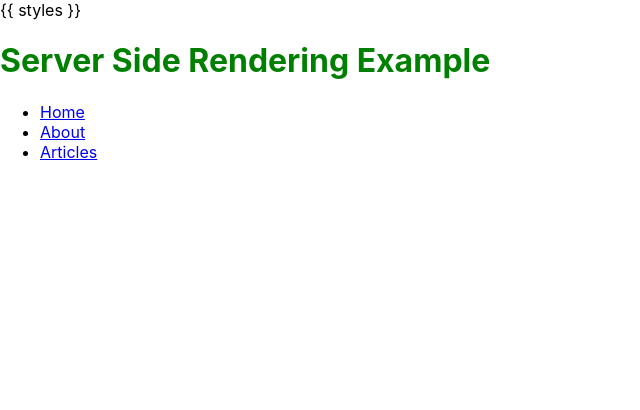
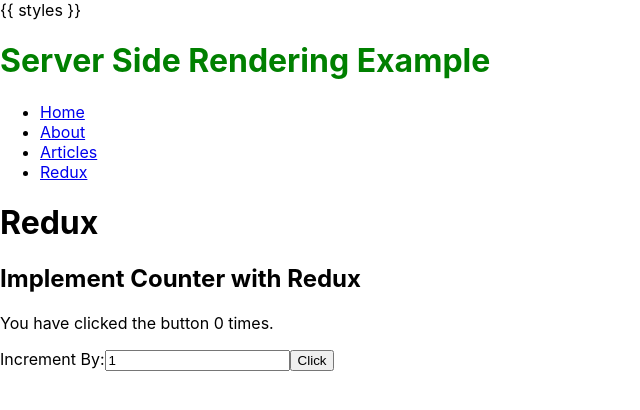
Before and after one commit to Divewitholeg/react-ssr-example, a React (Create React App) app: page /redux in a window 1280 px wide. Shown: the top 410 px of the page, without its empty margins (0-640 px from the left). Built offline with nearby package versions, Linux system fonts and the light colour scheme.

Commit message:
Redux counter

```diff
--- a/package.json
+++ b/package.json
@@ -9,9 +9,11 @@
     "express": "^4.18.2",
     "react": "^18.2.0",
     "react-dom": "^18.2.0",
+    "react-redux": "^8.0.5",
     "react-router-dom": "^6.11.1",
     "react-scripts": "5.0.1",
     "recoil": "^0.7.7",
+    "redux": "^4.2.1",
     "web-vitals": "^2.1.4"
   },
   "scripts": {
@@ -43,6 +45,7 @@
     "@babel/node": "^7.20.7",
     "@babel/preset-env": "^7.21.5",
     "@babel/preset-react": "^7.18.6",
+    "@reduxjs/toolkit": "^1.9.5",
     "nodemon": "^2.0.22",
     "styled-components": "^5.3.10"
   }
--- a/src/App.js
+++ b/src/App.js
@@ -3,6 +3,7 @@ import { Route, Routes, Link } from "react-router-dom";
 import { Home } from "./pages/Home";
 import { About } from "./pages/About";
 import { Articles } from "./pages/Articles";
+import { Redux } from "./pages/Redux";
 import styled from "styled-components";
 
 const GreenHeading = styled.h1`
@@ -25,12 +26,16 @@ const App = () => {
           <li>
             <Link to="articles">Articles</Link>
           </li>
+          <li>
+            <Link to="redux">Redux</Link>
+          </li>
         </ul>
       </nav>
       <Routes>
         <Route path="/" element={<Home />} />
         <Route path="/about" element={<About />} />
         <Route path="/articles" element={<Articles />} />
+        <Route path="/redux" element={<Redux />} />
       </Routes>
     </>
   );
--- /dev/null
+++ b/src/CounterButtonRedux.js
@@ -0,0 +1,27 @@
+import { useState } from "react";
+import { useSelector, useDispatch } from "react-redux";
+import { counterButtonClicked } from "./actions";
+import { getNumberOfClicks } from "./selectors";
+
+export const CounterButtonRedux = () => {
+  const numberOfClicks = useSelector(getNumberOfClicks);
+  const dispatch = useDispatch();
+  const [incrementBy, setIncrementBy] = useState(1);
+
+  return (
+    <>
+      <p>You have clicked the button {numberOfClicks} times.</p>
+      <label>
+        Increment By:
+        <input
+          value={incrementBy}
+          onChange={(e) => setIncrementBy(Number(e.target.value))}
+          type="number"
+        />
+      </label>
+      <button onClick={() => dispatch(counterButtonClicked(incrementBy))}>
+        Click
+      </button>
+    </>
+  );
+};
--- /dev/null
+++ b/src/actions.js
@@ -0,0 +1,8 @@
+export const counterButtonClicked = (amount) => {
+  return {
+    type: "COUNTER_BUTTON_CLICKED",
+    payload: {
+      amount,
+    },
+  };
+};
--- /dev/null
+++ b/src/pages/Redux.js
@@ -0,0 +1,14 @@
+import React from "react";
+import { Provider } from "react-redux";
+import { CounterButtonRedux } from "../CounterButtonRedux";
+import { store } from "../store";
+
+export const Redux = () => {
+  return (
+    <Provider store={store}>
+      <h1>Redux</h1>
+      <h2>Implement Counter with Redux</h2>
+      <CounterButtonRedux />
+    </Provider>
+  );
+};
--- /dev/null
+++ b/src/reducers.js
@@ -0,0 +1,11 @@
+//reducer for counterButtonRedux
+export const numberOfClicksReducer = (state = 0, action) => {
+  const { type } = action;
+
+  switch (type) {
+    case "COUNTER_BUTTON_CLICKED":
+      return state + action.payload.amount;
+    default:
+      return state;
+  }
+};
--- /dev/null
+++ b/src/selectors.js
@@ -0,0 +1 @@
+export const getNumberOfClicks = (state) => state.numberOfClicks;
--- /dev/null
+++ b/src/store.js
@@ -0,0 +1,9 @@
+import { createStore, combineReducers, legacy_createStore } from "redux";
+import { configureStore } from "@reduxjs/toolkit";
+import { numberOfClicksReducer } from "./reducers";
+
+const rootReducer = combineReducers({
+  numberOfClicks: numberOfClicksReducer,
+});
+
+export const store = legacy_createStore(rootReducer);
```
Also changed, not shown: 1 other file (tests, documents, lock files or other folders).
